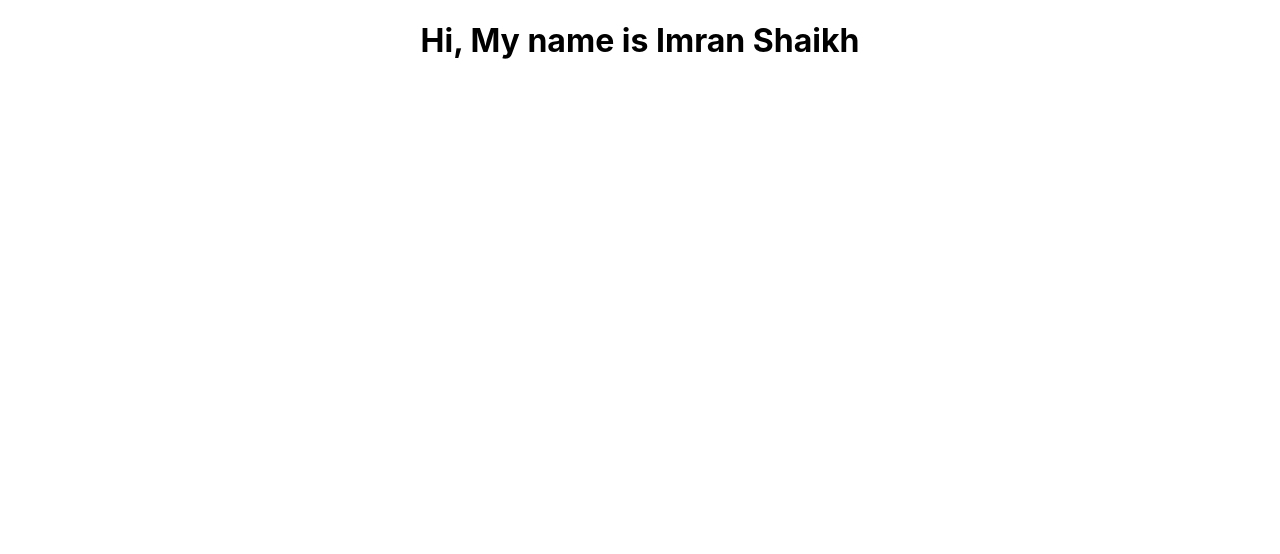
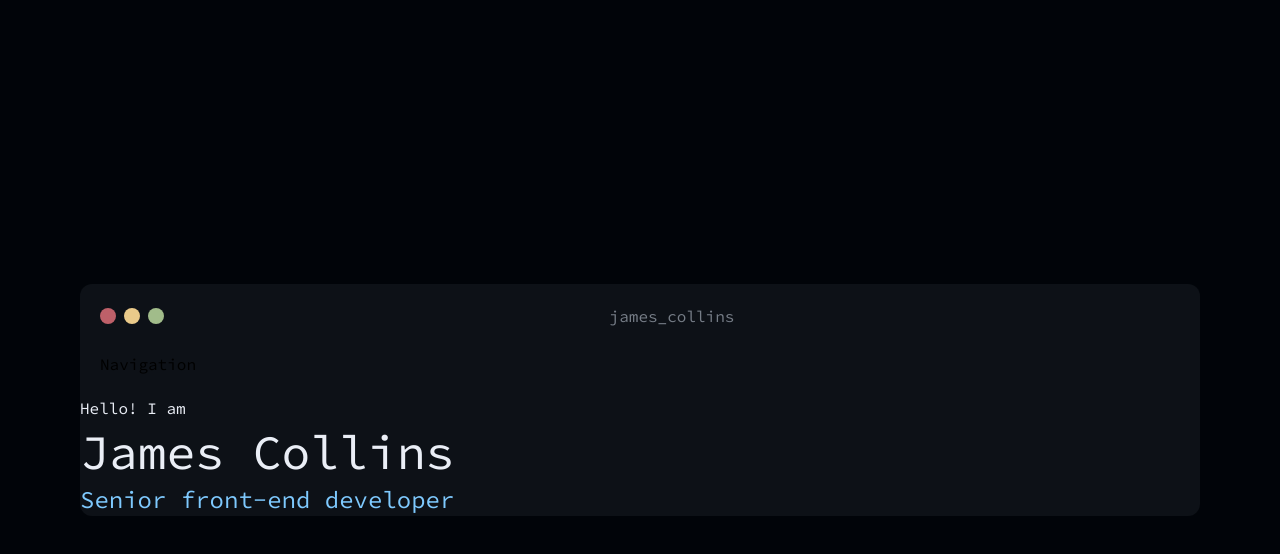
Before and after one commit to Imran-S-heikh/portfolio, a React (Create React App) app: page / in a window 1280 px wide. Shown: the top 554 px of the page. Built offline with nearby package versions, Linux system fonts and the light colour scheme.

Commit message:
Header and Navigation and Home added

```diff
--- a/package.json
+++ b/package.json
@@ -39,5 +39,10 @@
       "last 1 firefox version",
       "last 1 safari version"
     ]
+  },
+  "devDependencies": {
+    "autoprefixer": "^10.4.4",
+    "postcss": "^8.4.12",
+    "tailwindcss": "^3.0.23"
   }
 }
--- /dev/null
+++ b/postcss.config.js
@@ -0,0 +1,6 @@
+module.exports = {
+  plugins: {
+    tailwindcss: {},
+    autoprefixer: {},
+  },
+}
--- a/public/index.html
+++ b/public/index.html
@@ -1,20 +1,22 @@
 <!DOCTYPE html>
 <html lang="en">
+
 <head>
   <meta charset="utf-8" />
   <link rel="icon" href="%PUBLIC_URL%/favicon.ico" />
   <meta name="viewport" content="width=device-width, initial-scale=1" />
   <meta name="theme-color" content="#000000" />
-    <meta
-      name="description"
-      content="Web site created using create-react-app"
-    />
+  <meta name="description" content="Web site created using create-react-app" />
   <link rel="apple-touch-icon" href="%PUBLIC_URL%/logo192.png" />
   <!--
       manifest.json provides metadata used when your web app is installed on a
       user's mobile device or desktop. See https://developers.google.com/web/fundamentals/web-app-manifest/
     -->
   <link rel="manifest" href="%PUBLIC_URL%/manifest.json" />
+  <link rel="preconnect" href="https://fonts.googleapis.com">
+  <link rel="preconnect" href="https://fonts.gstatic.com" crossorigin>
+  <link href="https://fonts.googleapis.com/css2?family=Source+Code+Pro:wght@400;500;600;700&display=swap"
+    rel="stylesheet">
   <!--
       Notice the use of %PUBLIC_URL% in the tags above.
       It will be replaced with the URL of the `public` folder during the build.
@@ -24,9 +26,10 @@
       work correctly both with client-side routing and a non-root public URL.
       Learn how to configure a non-root public URL by running `npm run build`.
     -->
-    <title>React App</title>
+  <title>Imran Shaikh</title>
 </head>
-  <body>
+
+<body class="bg-black-dark">
   <noscript>You need to enable JavaScript to run this app.</noscript>
   <div id="root"></div>
   <!--
@@ -40,4 +43,5 @@
       To create a production bundle, use `npm run build` or `yarn build`.
     -->
 </body>
+
 </html>
--- a/src/App.tsx
+++ b/src/App.tsx
@@ -1,11 +1,12 @@
-import React from 'react';
-import logo from './logo.svg';
 import './App.css';
+import Home from "./pages/home/Home.component";
 
 function App() {
   return (
-    <div className="App">
-     <h1>Hi, My name is Imran Shaikh</h1>
+    <div className="flex justify-center items-center min-h-screen bg-black-dark">
+      <div className="bg-black-base flex-1 m-20 rounded-xl">
+        <Home />
+      </div>
     </div>
   );
 }
--- /dev/null
+++ b/src/components/header/Header.component.tsx
@@ -0,0 +1,24 @@
+import React from 'react'
+import TabOptions from "../../molecules/TabOptions.mole"
+import Navigation from "../navigation/Navigation.component"
+
+type Props = {}
+
+function Header({}: Props) {
+  return (
+    <header className="m-5">
+        <div className="flex items-center">
+            <TabOptions/>
+
+            <div className="flex-1 text-center">
+                <p className="text-white-muted">james_collins</p>
+            </div>
+        </div>
+        <div className="mt-6">
+            <Navigation/>
+        </div>
+    </header>
+  )
+}
+
+export default Header
--- /dev/null
+++ b/src/components/navigation/Navigation.component.tsx
@@ -0,0 +1,11 @@
+import React from 'react'
+
+type Props = {}
+
+function Navigation({}: Props) {
+  return (
+    <div>Navigation</div>
+  )
+}
+
+export default Navigation
--- a/src/index.css
+++ b/src/index.css
@@ -1,13 +1,10 @@
-body {
-  margin: 0;
-  font-family: -apple-system, BlinkMacSystemFont, 'Segoe UI', 'Roboto', 'Oxygen',
-    'Ubuntu', 'Cantarell', 'Fira Sans', 'Droid Sans', 'Helvetica Neue',
-    sans-serif;
-  -webkit-font-smoothing: antialiased;
-  -moz-osx-font-smoothing: grayscale;
+@tailwind base;
+@tailwind components;
+@tailwind utilities;
+
+
+@layer base {
+  html {
+    font-family: 'Source Code Pro', monospace;
+  }
 }
-
-code {
-  font-family: source-code-pro, Menlo, Monaco, Consolas, 'Courier New',
-    monospace;
-}
--- /dev/null
+++ b/src/molecules/TabOptions.mole.tsx
@@ -0,0 +1,16 @@
+import React from 'react'
+
+type Props = {}
+
+
+function TabOptions({}: Props) {
+  return (
+    <div className="flex gap-2">
+        <div className="w-4 h-4 bg-contessa-base rounded-full"></div>
+        <div className="w-4 h-4 bg-putty-base rounded-full"></div>
+        <div className="w-4 h-4 bg-green-base rounded-full"></div>
+    </div>
+  )
+}
+
+export default TabOptions
--- /dev/null
+++ b/src/pages/home/Home.component.tsx
@@ -0,0 +1,20 @@
+import React from 'react'
+import Header from "../../components/header/Header.component"
+
+type Props = {}
+
+function Home({ }: Props) {
+    return (
+        <div>
+            <Header />
+
+            <div className="">
+                <h3 className="text-white-base mb-2">Hello! I am</h3>
+                <h1 className="text-5xl text-white-base">James Collins</h1>
+                <h2 className="text-danube-base text-2xl mt-2">Senior front-end developer</h2>
+            </div>
+        </div>
+    )
+}
+
+export default Home
--- /dev/null
+++ b/tailwind.config.js
@@ -0,0 +1,32 @@
+module.exports = {
+  content: [
+    "./src/**/*.{js,jsx,ts,tsx}",
+  ],
+  theme: {
+    extend: {},
+    colors: {
+      black: {
+        base: "#0d1117",
+        dark: "#010409"
+      },
+      white: {
+        base: "#eaeef6",
+        light: "#cfd3da",
+        muted: "#767d87"
+      },
+      danube: {
+        base: "#7ec9fe"
+      },
+      green: {
+        base: "#a1bc8a"
+      },
+      putty: {
+        base: "#eaca8a"
+      },
+      contessa: {
+        base: "#be6069"
+      }
+    }
+  },
+  plugins: [],
+}
```
Also changed, not shown: firebase.json (added), 2 other files (tests, documents, lock files or other folders). Lines whose indentation alone changed are shown as unchanged.
